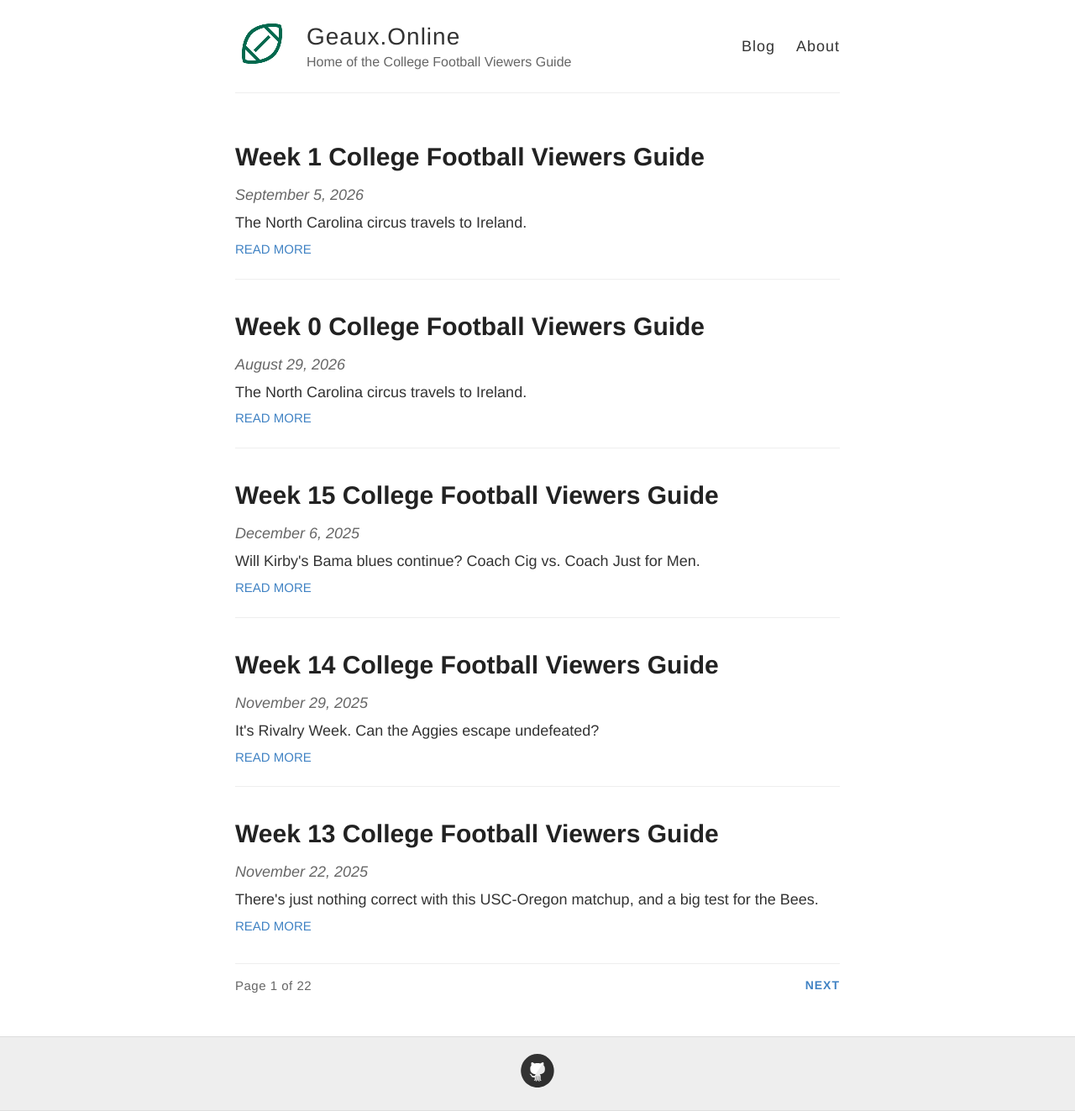
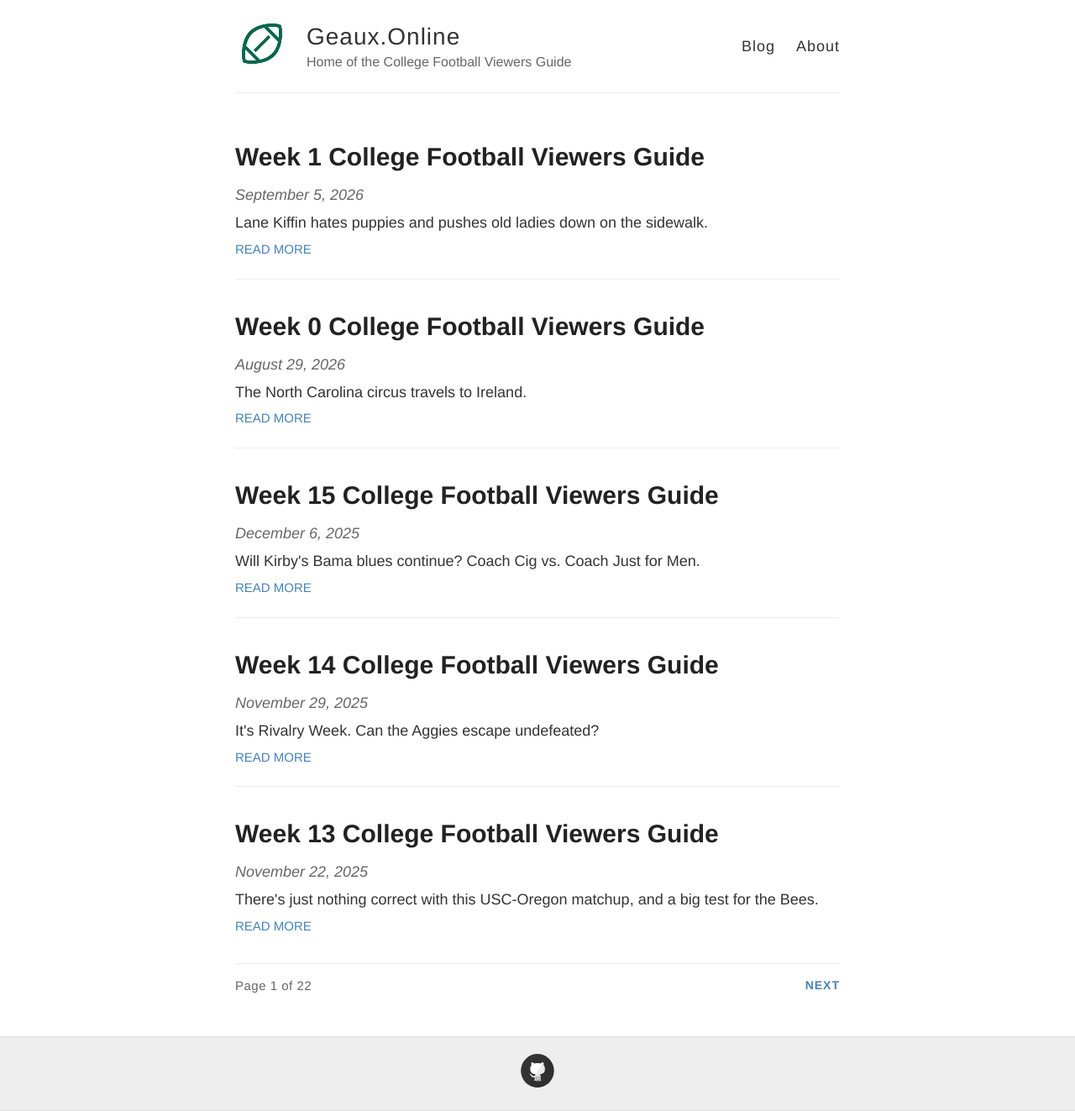
Before and after one commit to GeauxJD/geaux-site, a Jekyll site: the page built from index.html, in a window 1280 px wide. Shown: the whole page at 84% size. Built offline with Jekyll 4.4.1, drawn with Linux system fonts in a browser that asks for light colours; the list of posts is cut into pages by our own code.

Commit message:
Change description in football viewers guide post
Updated the description for the Week 1 College Football Viewers Guide.

Signed-off-by: Jeff Diecks <55294502+GeauxJD@users.noreply.github.com>

```diff
--- a/_posts/2026-09-05-week-1-cfg.md
+++ b/_posts/2026-09-05-week-1-cfg.md
@@ -3,7 +3,7 @@ layout: post
 title: "Week 1 College Football Viewers Guide"
 date: 2026-09-05
 description: >-
-  The North Carolina circus travels to Ireland.
+  Lane Kiffin hates puppies and pushes old ladies down on the sidewalk.
 ---
 The world’s foremost authority on college football viewership, helping tens of people clickover from Bama blowouts to more quality games since 2018!
 
```
